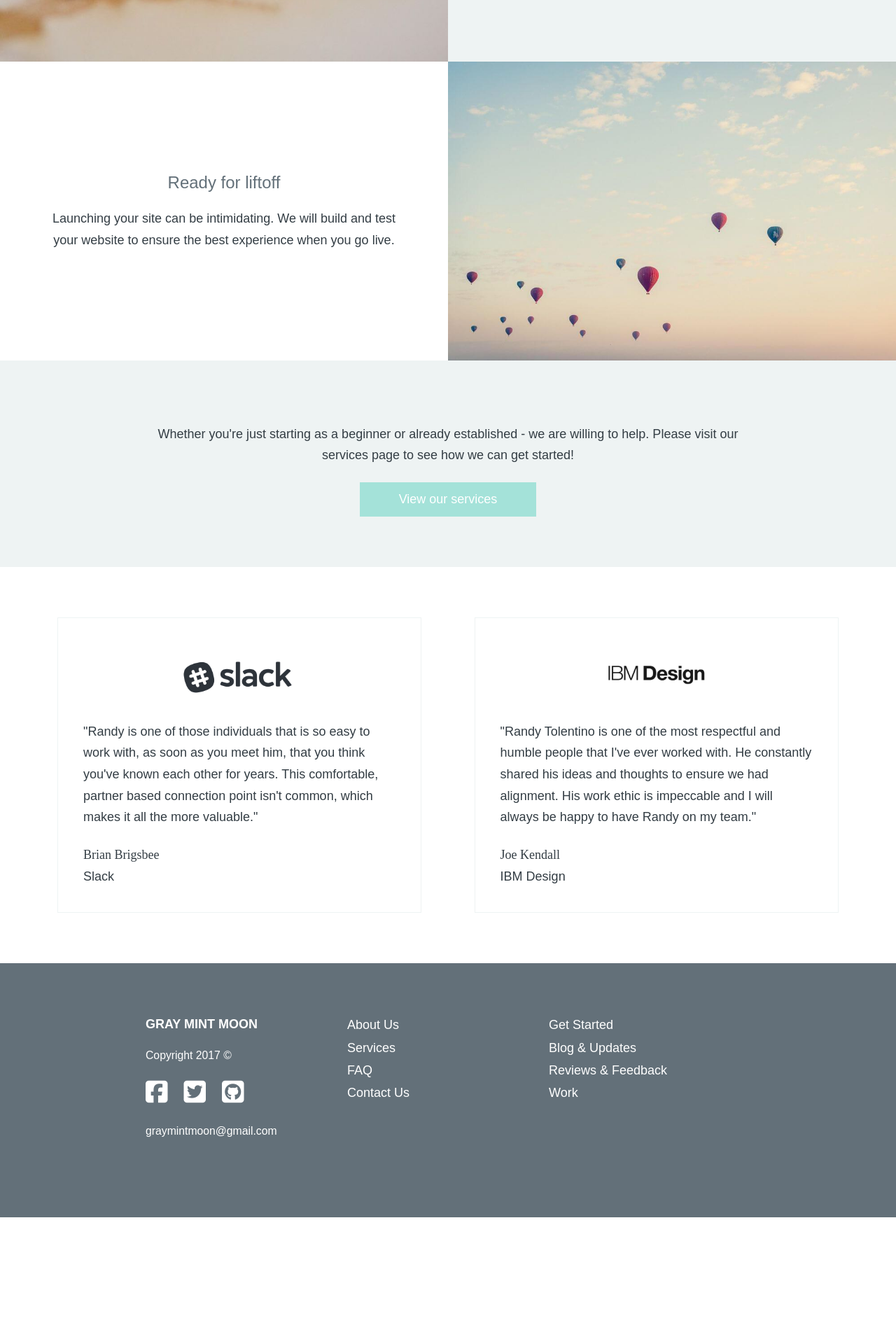
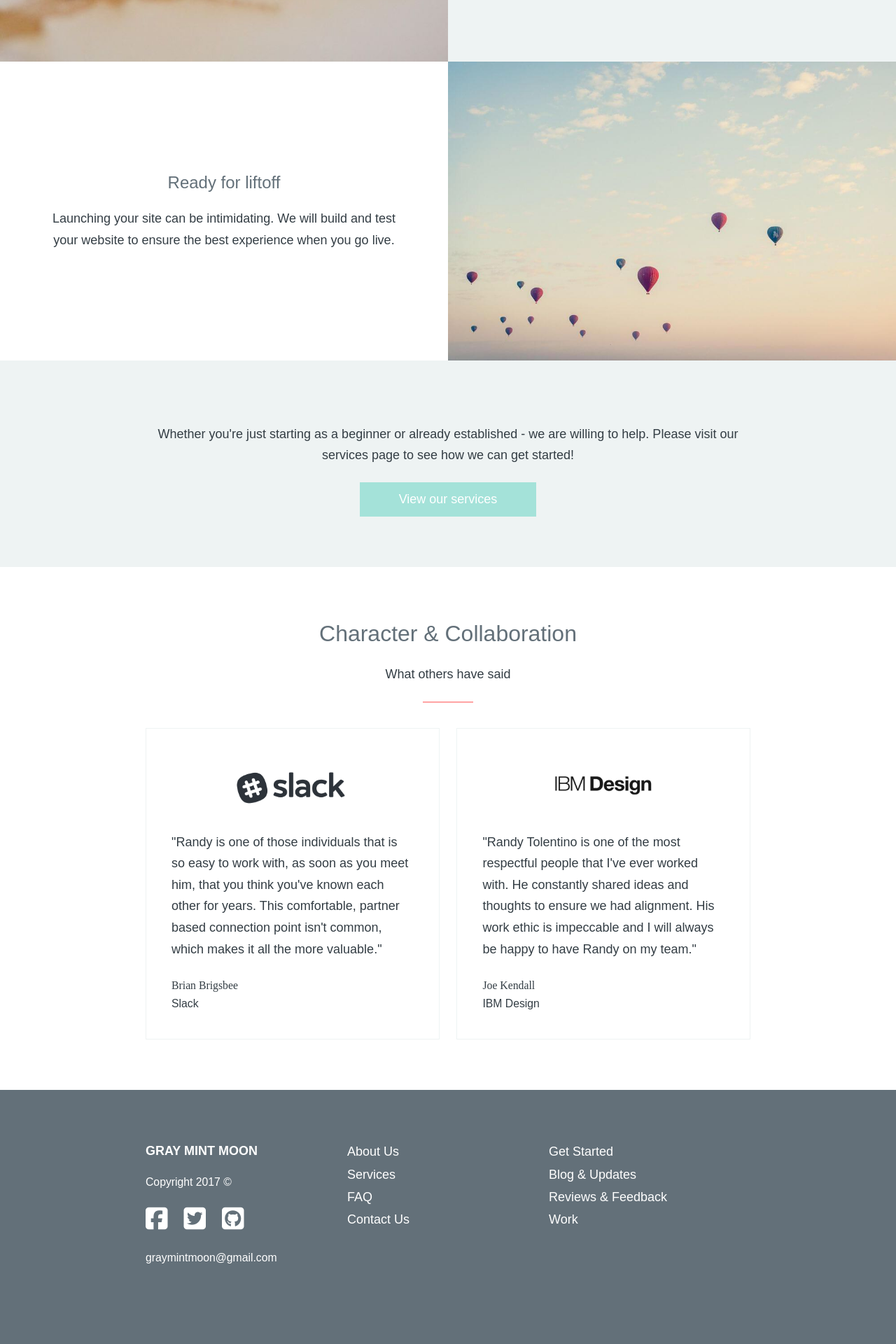
Before and after one commit to graymintmoon/graymintmoon.github.io, a Jekyll site: the page built from index.md, in a window 1280 px wide. Shown: the part 2401-4321 px from the top of the page at 70% size. Built offline with Jekyll 4.4.1, drawn with Linux system fonts in a browser that asks for light colours; nearby versions of some CDN libraries; some web fonts are replaced; before the commit the page ends 4140 px from its top, so only the background shows below that.

Commit message:
touch ups to quotes

```diff
--- a/_includes/quotes.html
+++ b/_includes/quotes.html
@@ -1,5 +1,9 @@
 <div class="row_sm row_quotes">
-	<div class="container_xl">
+	<div class="container_lg">
+	<h3 class="text_center text_light">Character & Collaboration</h3
+	>
+	<p class="text_center">What others have said</p>
+	<hr class="divider_red">
 		<div class="column_half">
 			<div class="column_half_card">
 				<img class="img_full card_small_img" src="{{site.url}}/assets/slack.png" alt="Slack logo">
@@ -7,16 +11,16 @@
 					as soon as you meet him, that you think you've known each
 					other for years. This comfortable, partner based connection
 				point isn't common, which makes it all the more valuable."</p>
-				<p><strong>Brian Brigsbee</strong><br>Slack</p>
+				<p class="text_small"><strong>Brian Brigsbee</strong><br>Slack</p>
 			</div>
 			<div class="column_half_card">
 			<img class="img_full card_small_img" src="{{site.url}}/assets/ibmd_logo.png" alt="IBM Design logo">
-				<p>"Randy Tolentino is one of the most respectful and humble
-					people that I've ever worked with. He constantly shared his
+				<p>"Randy Tolentino is one of the most respectful
+					people that I've ever worked with. He constantly shared
 					ideas and thoughts to ensure we had alignment. His
 					work ethic is impeccable and I will always be
 				happy to have Randy on my team."</p>
-				<p><strong>Joe Kendall</strong><br>IBM Design</p>
+				<p class="text_small"><strong>Joe Kendall</strong><br>IBM Design</p>
 			</div>
 		</div>
 	</div>
--- a/_sass/layout/_row.scss
+++ b/_sass/layout/_row.scss
@@ -68,7 +68,7 @@
 
 	&_quotes{
 		@include media-query($lg-screen) {
-			padding-top: $spacing-unit / 2;
+			// padding-top: $spacing-unit / 2;
 		}
 	}
 }
```
